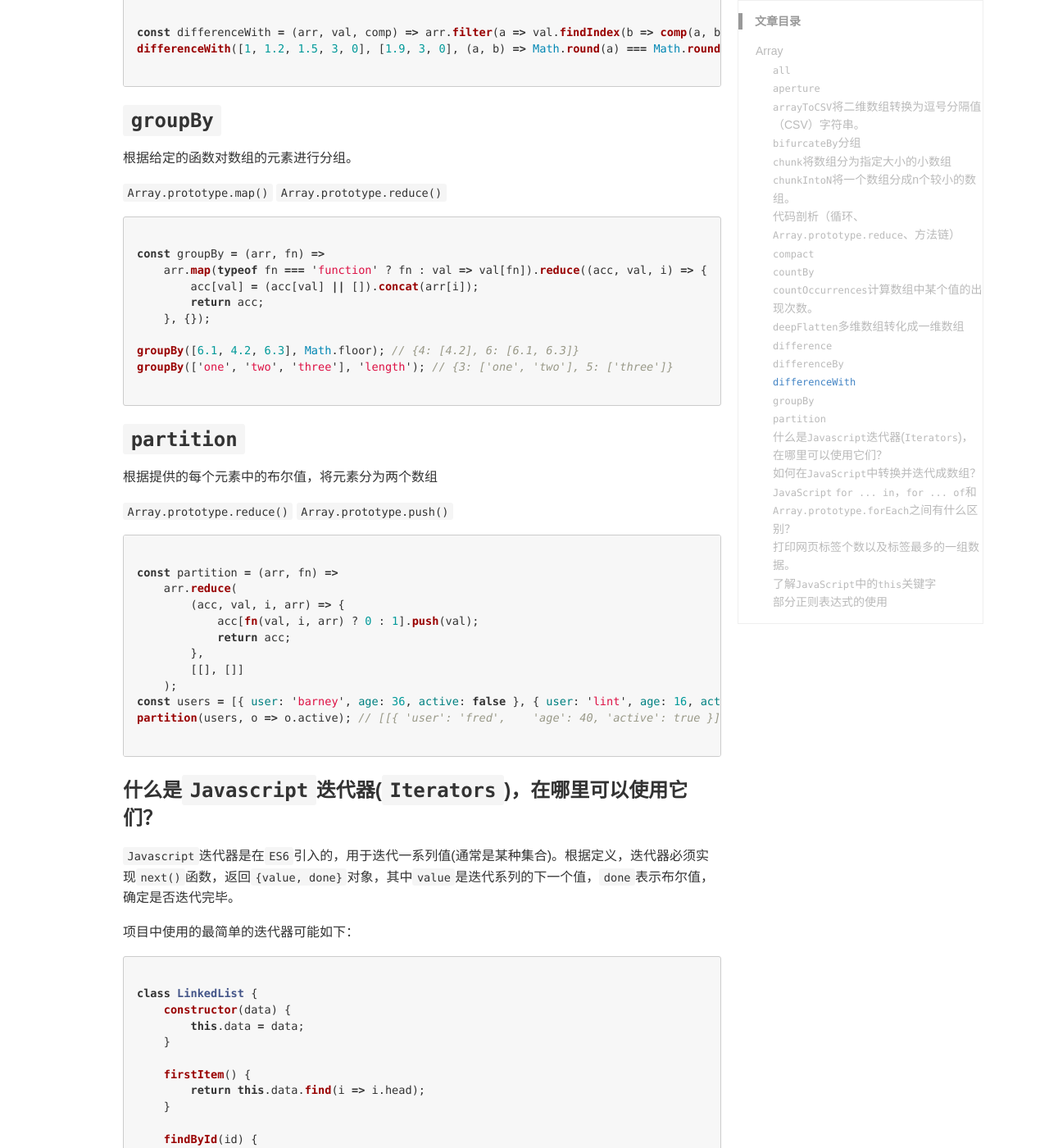
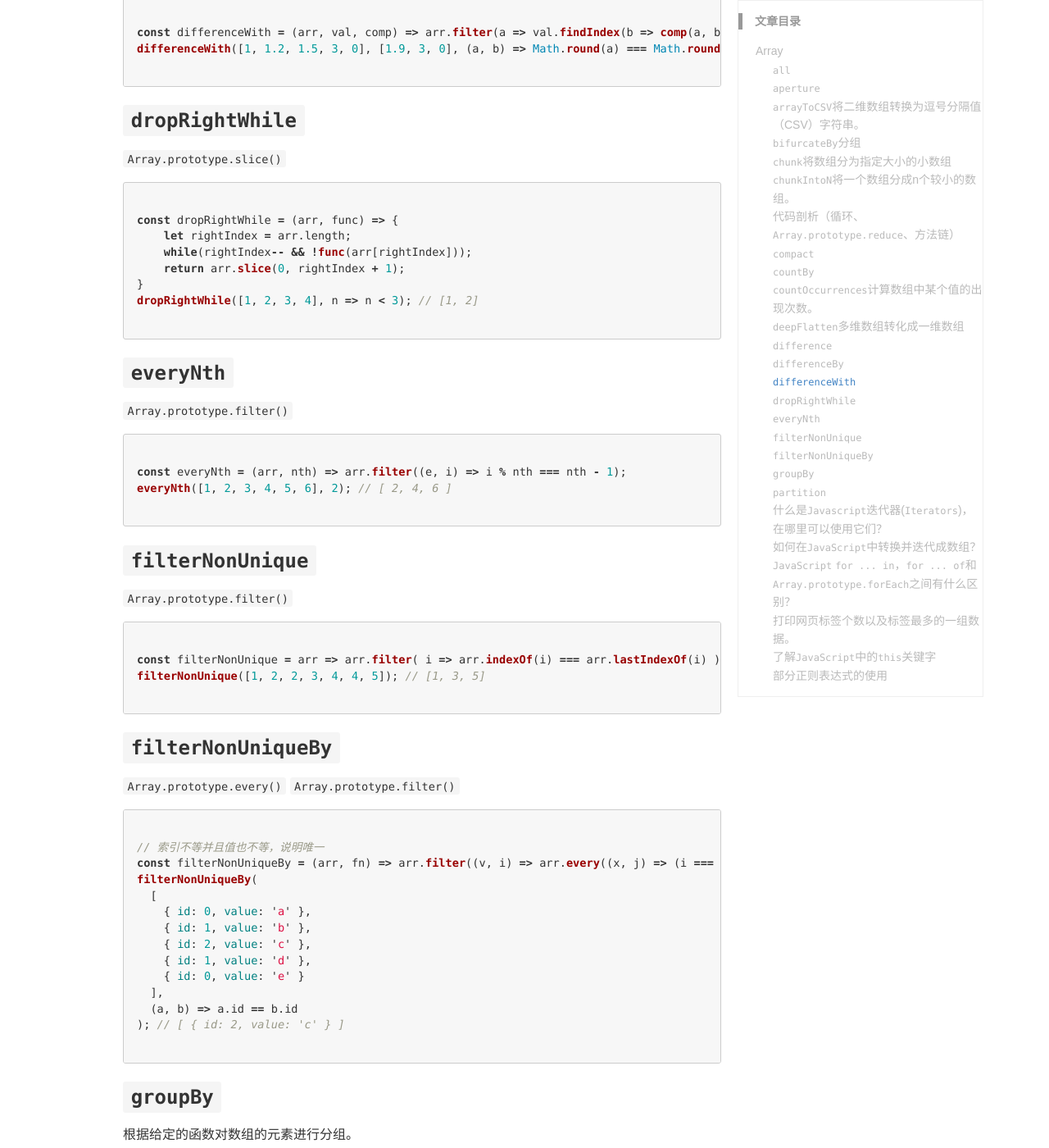
Before and after one commit to TcTOrz/TcTOrz.github.io, a Jekyll site: the page built from _wiki/javascript.md, in a window 1280 px wide and 1400 px high, scrolled down 4958 px. Shown: the whole window at 82% size. Built offline with Jekyll 4.4.1, drawn with Linux system fonts in a browser that asks for light colours; some web fonts are replaced; comment, search, counter and statistics services are not loaded; some of the changed text lies outside the part shown.

Commit message:
add-js-qs

````diff
--- a/_wiki/javascript.md
+++ b/_wiki/javascript.md
@@ -242,6 +242,64 @@ differenceBy([{ x: 2 }, { x: 1 }], [{ x: 1 }], v => v.x); // [2]
 
 const differenceWith = (arr, val, comp) => arr.filter(a => val.findIndex(b => comp(a, b)) === -1); // 相当于双重循环
 differenceWith([1, 1.2, 1.5, 3, 0], [1.9, 3, 0], (a, b) => Math.round(a) === Math.round(b)); // [1, 1.2]
+
+```
+
+### `dropRightWhile`
+
+`Array.prototype.slice()`
+
+```js
+
+const dropRightWhile = (arr, func) => {
+    let rightIndex = arr.length;
+    while(rightIndex-- && !func(arr[rightIndex]));
+    return arr.slice(0, rightIndex + 1);
+}
+dropRightWhile([1, 2, 3, 4], n => n < 3); // [1, 2]
+
+```
+
+### `everyNth`
+
+`Array.prototype.filter()`
+
+```js
+
+const everyNth = (arr, nth) => arr.filter((e, i) => i % nth === nth - 1);
+everyNth([1, 2, 3, 4, 5, 6], 2); // [ 2, 4, 6 ]
+
+```
+
+### `filterNonUnique`
+
+`Array.prototype.filter()`
+
+```js
+
+const filterNonUnique = arr => arr.filter( i => arr.indexOf(i) === arr.lastIndexOf(i) );
+filterNonUnique([1, 2, 2, 3, 4, 4, 5]); // [1, 3, 5]
+
+```
+
+### `filterNonUniqueBy`
+
+`Array.prototype.every()` `Array.prototype.filter()`
+
+```js
+
+// 索引不等并且值也不等，说明唯一
+const filterNonUniqueBy = (arr, fn) => arr.filter((v, i) => arr.every((x, j) => (i === j) === fn(v, x)));
+filterNonUniqueBy(
+  [
+    { id: 0, value: 'a' },
+    { id: 1, value: 'b' },
+    { id: 2, value: 'c' },
+    { id: 1, value: 'd' },
+    { id: 0, value: 'e' }
+  ],
+  (a, b) => a.id == b.id
+); // [ { id: 2, value: 'c' } ]
 
 ```
 
````
Also changed, not shown: other parts of _wiki/javascript.md (+1 -1 lines).
